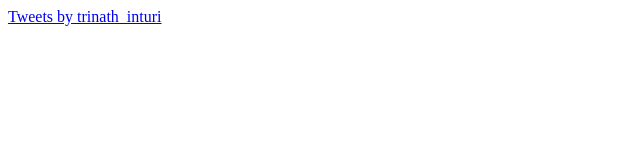
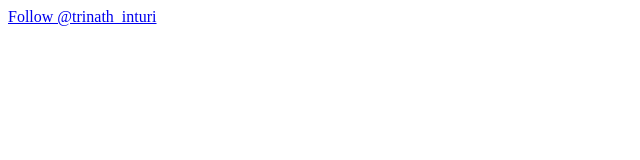
Before and after one commit to TrinathInturi/NotionWidgets, a plain HTML site: page twitter.html in a window 1280 px wide. Shown: the full height of the page, 0-640 px from the left. Drawn offline with Linux system fonts and the light colour scheme.

Commit message:
updated twitter widget and added button

```diff
--- a/twitter.html
+++ b/twitter.html
@@ -1,5 +1,5 @@
 <html>
     <body>
-        <a class="twitter-timeline" data-width="400" data-height="400" data-dnt="true" data-theme="dark" href="https://twitter.com/trinath_inturi?ref_src=twsrc%5Etfw">Tweets by trinath_inturi</a> <script async src="https://platform.twitter.com/widgets.js" charset="utf-8"></script>
+        <a href="https://twitter.com/trinath_inturi?ref_src=twsrc%5Etfw" class="twitter-follow-button" data-dnt="true" data-show-count="false">Follow @trinath_inturi</a><script async src="https://platform.twitter.com/widgets.js" charset="utf-8"></script>
     </body>
 </html>
```
